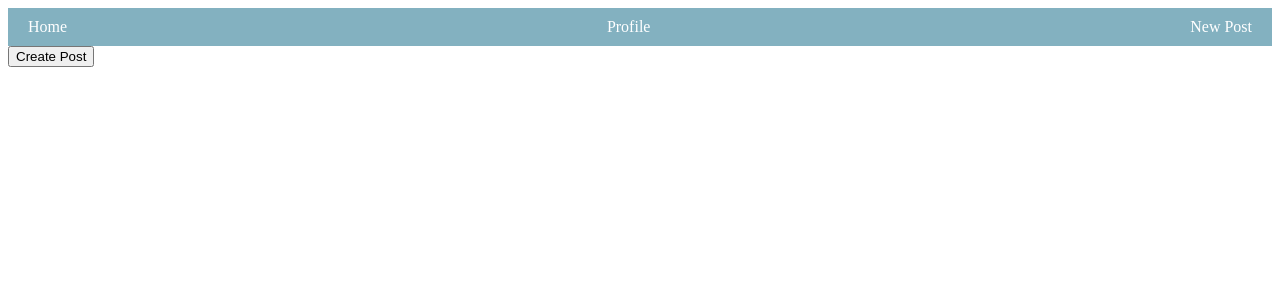
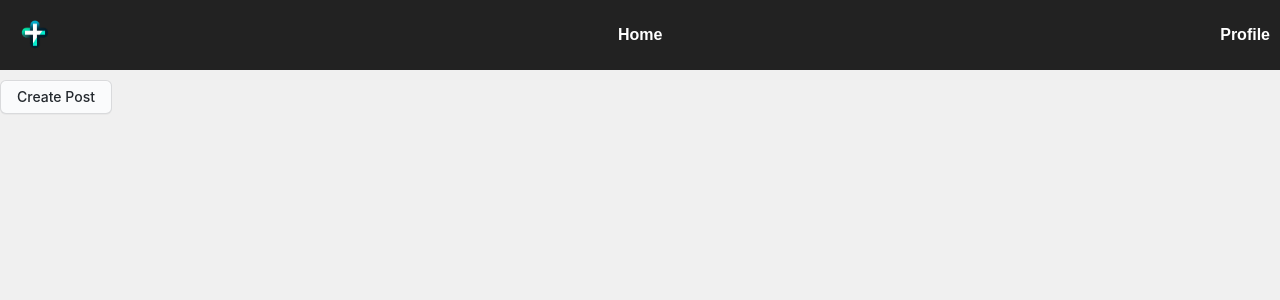
Before and after one commit to kingofcode898/web, a React (Vite) app: page /home in a window 1280 px wide. Shown: the top 300 px of the page. Built offline with nearby package versions, Linux system fonts and the light colour scheme.

Commit message:
day 3.75

```diff
--- /dev/null
+++ b/src/Pages/Profile.jsx
@@ -0,0 +1,6 @@
+import React from "react";
+import ProfileComponent from "../components/profileComponent";
+
+export default function Profile() {
+    return <ProfileComponent/>
+}
--- a/src/Routes/index.jsx
+++ b/src/Routes/index.jsx
@@ -3,6 +3,7 @@
 import Login from "../Pages/Login";
 import SignUp from "../Pages/SignUp";
 import Home from "../Pages/Home";
+import Profile from "../Pages/Profile";
 
 
 export const router = createBrowserRouter([
@@ -17,5 +18,9 @@
     {
       path: "/home",
       element: <Home/>
+    },
+    {
+      path: "/profile",
+      element: <Profile/>
     }
   ]);
--- a/src/Sass/Home.scss
+++ b/src/Sass/Home.scss
@@ -2,34 +2,61 @@
     margin: 0;
     font-family: Arial, sans-serif;
     background-color: #f0f0f0;
-    padding-top: 60px; /* Adjust this value based on your sidebar height */
+  }
+  .new-post {
+    appearance: none;
+    background-color: #FAFBFC;
+    border: 1px solid rgba(27, 31, 35, 0.15);
+    border-radius: 6px;
+    box-shadow: rgba(27, 31, 35, 0.04) 0 1px 0, rgba(255, 255, 255, 0.25) 0 1px 0 inset;
+    box-sizing: border-box;
+    color: #24292E;
+    cursor: pointer;
+    display: inline-block;
+    font-family: -apple-system, system-ui, "Segoe UI", Helvetica, Arial, sans-serif, "Apple Color Emoji", "Segoe UI Emoji";
+    font-size: 14px;
+    font-weight: 500;
+    line-height: 20px;
+    list-style: none;
+    padding: 6px 16px;
+    position: relative;
+    transition: background-color 0.2s cubic-bezier(0.3, 0, 0.5, 1);
+    user-select: none;
+    -webkit-user-select: none;
+    touch-action: manipulation;
+    vertical-align: middle;
+    white-space: nowrap;
+    word-wrap: break-word;
+    margin-top: 10px;
+
+    &:hover {
+      background-color: #F3F4F6;
+      text-decoration: none;
+      transition-duration: 0.1s;
     }
 
-  .sidebar {
-    position: fixed;
-    top: 0;
-    left: 0;
-    width: 200px;
-    height: 100%;
-    background-color: #333;
-    padding-top: 20px;
-    color: #fff;
+    &:disabled {
+      background-color: #FAFBFC;
+      border-color: rgba(27, 31, 35, 0.15);
+      color: #959DA5;
+      cursor: default;
     }
 
-  .main-content {
-    margin-left: 220px; /* Adjust this value based on your sidebar width */
-    padding: 20px;
+    &:active {
+      background-color: #EDEFF2;
+      box-shadow: rgba(225, 228, 232, 0.2) 0 1px 0 inset;
+      transition: none 0s;
     }
 
-  section {
-    margin-bottom: 20px;
+    &:focus {
+      outline: 1px transparent;
     }
 
-  a {
-    color: #fff;
-    text-decoration: none;
+    &:before {
+      display: none;
+    }
 
-    &:hover {
-      text-decoration: underline;
+    &:-webkit-details-marker {
+      display: none;
     }
   }
--- a/src/Sass/NavBar.scss
+++ b/src/Sass/NavBar.scss
@@ -1,25 +1,28 @@
-$navbar-background: #83b1c0;
-$navbar-text-color: #fff;
-$navbar-padding: 10px;
-$nav-item-margin: 0 10px;
-
 .navbar {
   display: flex;
   justify-content: space-between;
-  background-color: $navbar-background;
-  padding: $navbar-padding;
-  color: $navbar-text-color;
+  align-items: center; /* Center items vertically */
+  background-color: #222; /* Dark background color */
+  color: #fff; /* Text color */
+  padding: 10px;
+  height: 50px; /* Adjusted height for more space */
 
   .navItem {
-    margin: $nav-item-margin;
-
     a {
-      color: $navbar-text-color;
       text-decoration: none;
+      color: #fff;
+      font-weight: bold;
+      transition: color 0.3s ease;
 
       &:hover {
-        text-decoration: underline;
+        color: #4caf50; /* Green hover color */
       }
     }
   }
+
+  .Logo {
+    width: 50px;
+    padding: 0;
+    margin: 0;
+  }
 }
--- a/src/Sass/Post.scss
+++ b/src/Sass/Post.scss
@@ -69,3 +69,19 @@
   .post-comments input::placeholder {
     color: #bbb;
   }
+  .comment {
+    list-style: none;
+    margin-bottom: 8px;
+    padding: 8px;
+    border: 1px solid #ddd;
+    border-radius: 4px;
+    background-color: #fff;
+    box-shadow: 0 2px 4px rgba(0, 0, 0, 0.1);
+    font-size: 14px;
+    line-height: 1.5;
+  }
+
+  /* Optional: Add hover effect */
+  .comment:hover {
+    background-color: #f3f4f6;
+  }
--- a/src/components/HomePageComponent.jsx
+++ b/src/components/HomePageComponent.jsx
@@ -2,8 +2,8 @@
 import Post from './postComponent';
 import CreatePost from './createPostComponent';
 import Navbar from './NavbarComponent';
-import { getUserDocument } from '../api/DataBaseAPI';
 import { UserContext } from '../userContext';
+import "../Sass/Home.scss"
 
 const HomePageComponent = () => {
   const [posts, setPosts] = useState([]);
@@ -30,7 +30,7 @@
 
     <div className="home-page">
       <Navbar/>
-      <button onClick={handleCreatePostToggle}>Create Post</button>
+      <button onClick={handleCreatePostToggle} className='new-post'>Create Post</button>
 
       {/* Show CreatePost component only if isCreatePostVisible is true */}
       {isCreatePostVisible && (
@@ -38,9 +38,9 @@
       )}
 
       <div className='post-container'>
-        {posts.map((post, index) => (
-          <Post key={index} author={post.author} content={post.content} />
-        ))}
+      {posts.slice().reverse().map((post, index) => (
+        <Post key={index} author={post.author} content={post.content} />
+      ))}
       </div>
 
     </div>
--- a/src/components/NavbarComponent.jsx
+++ b/src/components/NavbarComponent.jsx
@@ -1,18 +1,17 @@
 import React from 'react';
 import '../Sass/Navbar.scss';
+import Logo from "../assets/cross1.png"
 
 const Navbar = () => {
   return (
     <div className='navbar'>
+      <img src={Logo} className='Logo'/>
       <div className='navItem'>
         <a href="/">Home</a>
       </div>
       <div className='navItem'>
         <a href="/profile">Profile</a>
       </div>
-      <div className='navItem'>
-        <a href="/new-post">New Post</a>
-      </div>
     </div>
   );
 };
--- /dev/null
+++ b/src/components/ProfileComponent.jsx
@@ -0,0 +1,19 @@
+import React, { useContext } from 'react'
+import { UserContext } from '../userContext'
+import '../Sass/Profile.scss'
+import Navbar from './NavbarComponent'
+
+function ProfileComponent() {
+  const [CurrentUser, setCurrentUser] = useContext(UserContext)
+
+
+  return (
+    <div>
+      <Navbar/>
+      <p className='Username-profile'>{CurrentUser.username}</p>
+      <p className='follower-count-profile'>{CurrentUser.followers}</p>
+    </div>
+  )
+}
+
+export default ProfileComponent
--- a/src/components/postComponent.jsx
+++ b/src/components/postComponent.jsx
@@ -31,7 +31,7 @@
         <h4>Comments:</h4>
         <ul>
           {comments.map((comment, index) => (
-            <li key={index}>{comment}</li>
+            <li key={index} className='comment'>{comment}</li>
           ))}
         </ul>
         <input
```
Also changed, not shown: src/Sass/Profile.scss (added), src/index.css (line endings or trailing spaces). Lines whose indentation alone changed are shown as unchanged.
